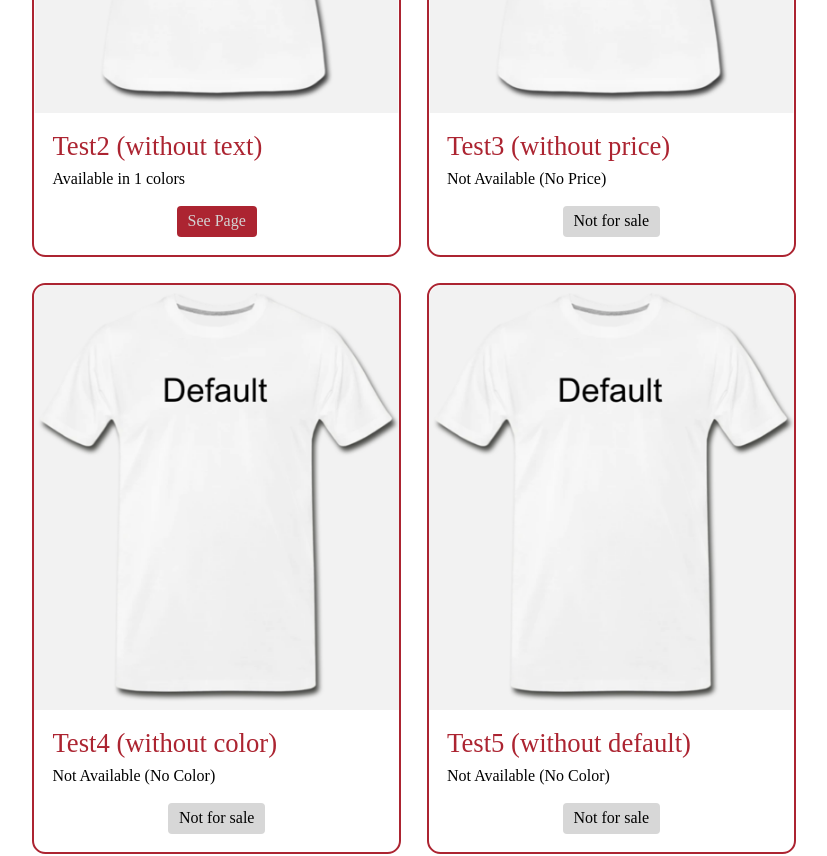
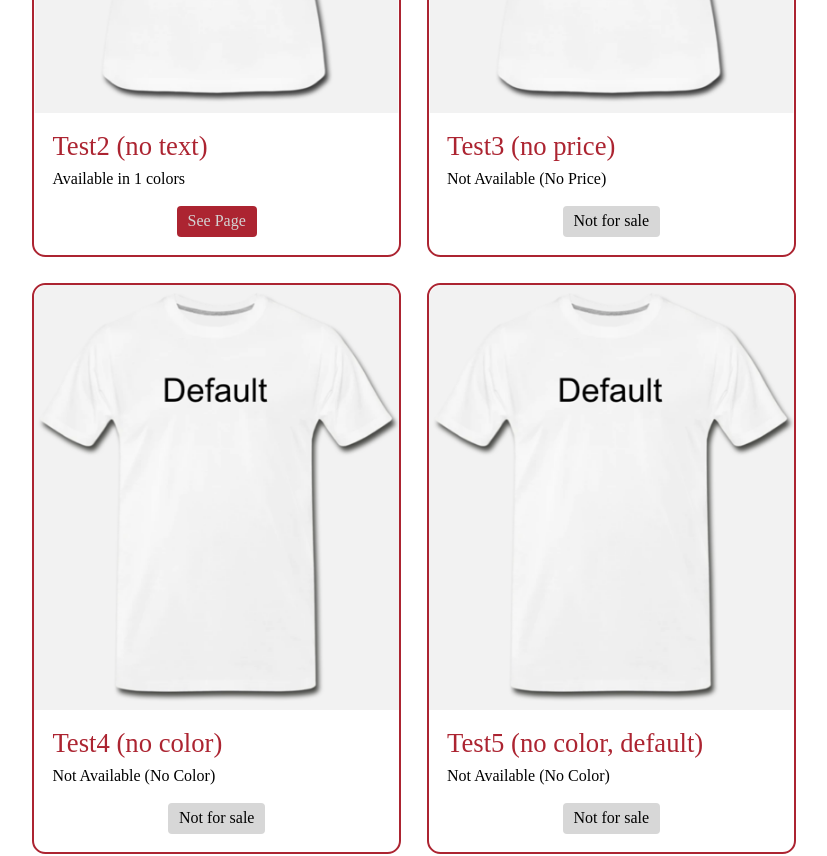
Before and after one commit to Computational-Physicality-Lab/hw4-using-react-orangeorangehuang, a React (Create React App) app: page /shirts in a window 1280 px wide. Shown: the part 2380-3236 px from the top of the page, without its empty margins (83-910 px from the left). Built offline with nearby package versions, Linux system fonts and the light colour scheme.

Commit message:
edit shirts data

```diff
--- a/src/shared/shirts.js
+++ b/src/shared/shirts.js
@@ -131,7 +131,7 @@ const shirts = [
   {
     name: 'Test 0 (Without 1 side)',
     description:
-      'Test case 1: without a single side of a color',
+      'Test case 0: without a single side of a color',
     price: '$6.99',
     colors: {
       white: {
@@ -145,7 +145,7 @@ const shirts = [
   },
   {
     description:
-      'Test case 1: without title',
+      'Test case 1: no title',
     price: '$6.99',
     colors: {
       white: {
@@ -159,7 +159,7 @@ const shirts = [
     },
   },
   {
-    name: 'Test2 (without text)',
+    name: 'Test2 (no text)',
     price: '$6.99',
     colors: {
       white: {
@@ -173,9 +173,9 @@ const shirts = [
     }
   },
   {
-    name: 'Test3 (without price)',
+    name: 'Test3 (no price)',
     description:
-      'Test case 3: without price',
+      'Test case 3: no price',
     colors: {
       white: {
         front: MelonWhiteFront,
@@ -188,9 +188,9 @@ const shirts = [
     }
   },
   {
-    name: 'Test4 (without color)',
+    name: 'Test4 (no color)',
     description:
-      'Test case 4: without color',
+      'Test case 4: no color',
     price: '$6.99',
     default: {
       front: DefaultMaleFront,
@@ -198,9 +198,9 @@ const shirts = [
     }
   },
   {
-    name: 'Test5 (without default)',
+    name: 'Test5 (no color, default)',
     description:
-      'Test case 5: without color and default',
+      'Test case 5: no color and default',
     price: '$6.99'
   }
 ];
```
